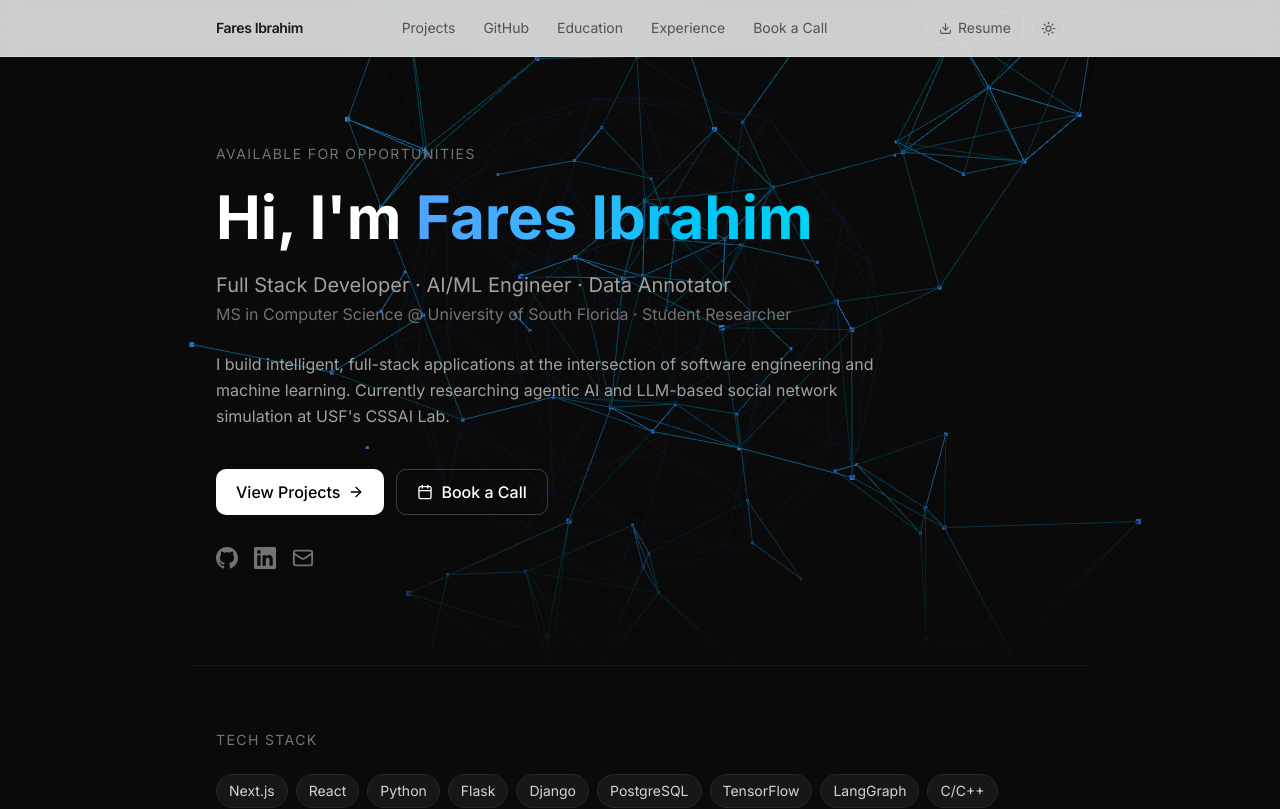
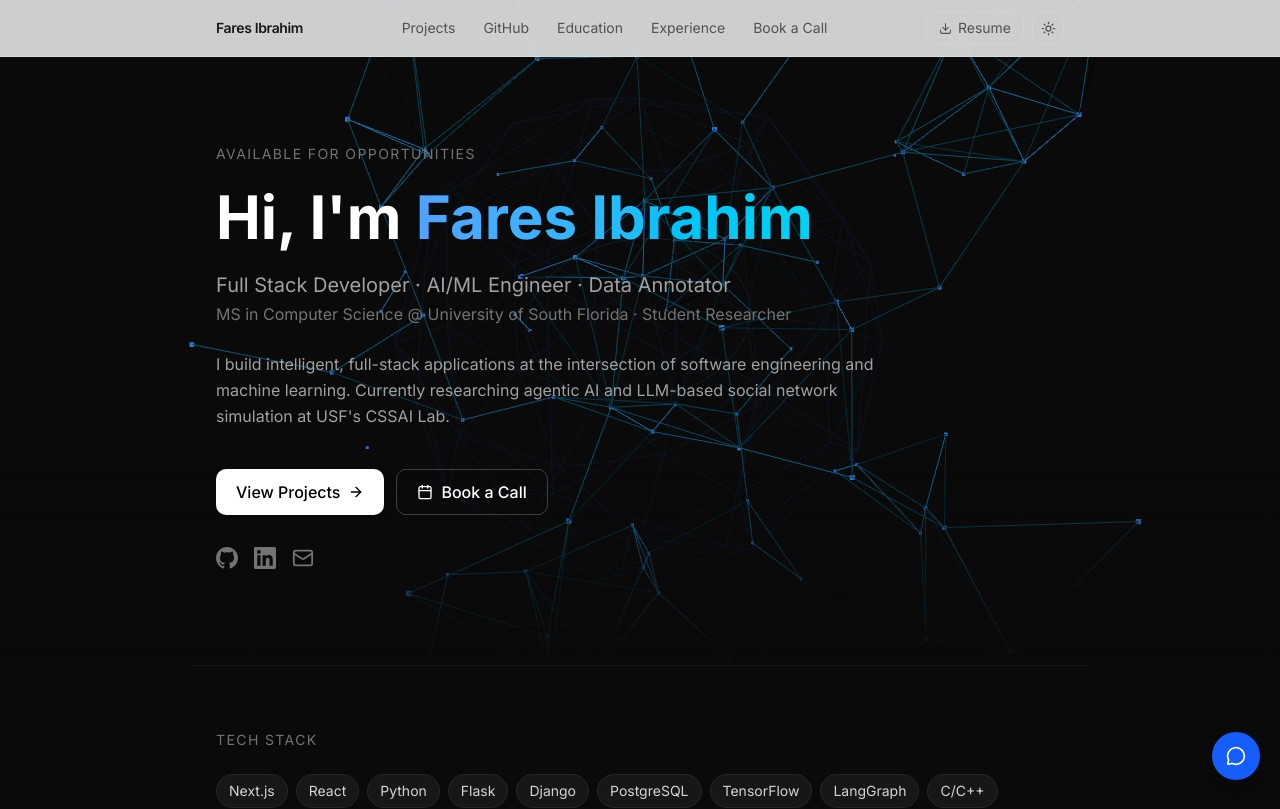
Before and after one commit to FaresIbrahim32/Portfolio, a Next.js app: page / in a window 1280 px wide. Shown: the top 809 px of the page. Built offline with nearby package versions, Linux system fonts and the light colour scheme.

Commit message:
add ChatWidget back to layout

```diff
--- a/src/app/layout.tsx
+++ b/src/app/layout.tsx
@@ -3,6 +3,7 @@ import { Inter } from 'next/font/google'
 import './globals.css'
 import { ThemeProvider } from '@/components/ThemeProvider'
 import Navbar from '@/components/Navbar'
+import ChatWidget from '@/components/ChatWidget'
 
 const inter = Inter({ subsets: ['latin'] })
 
@@ -18,8 +19,8 @@ export default function RootLayout({ children }: { children: React.ReactNode })
         <ThemeProvider>
           <Navbar />
           {children}
-
-        </ThemeProvider>
+          <ChatWidget />
+</ThemeProvider>
       </body>
     </html>
   )
```
